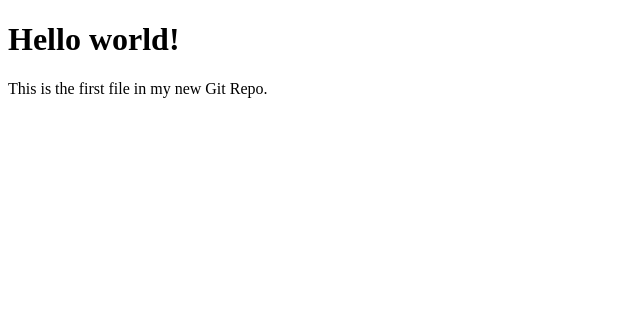
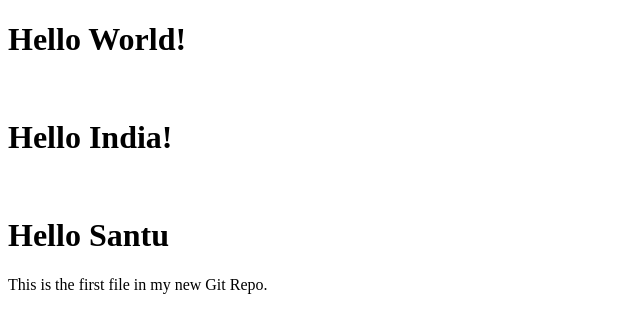
Before and after one commit to coolsantu2007/hellow-world1, a plain HTML site: page index.html in a window 1280 px wide. Shown: the whole page, without its empty margins (0-640 px from the left). Drawn offline with Linux system fonts and the light colour scheme.

Commit message:
second change

```diff
--- a/index.html
+++ b/index.html
@@ -5,7 +5,9 @@
 </head>
 <body>
 
-<h1>Hello world!</h1>
+<h1>Hello World!</h1><br>
+<h1>Hello India!</h1><br>
+<h1>Hello Santu</h1>
 <p>This is the first file in my new Git Repo.</p>
 
 </body>
```
